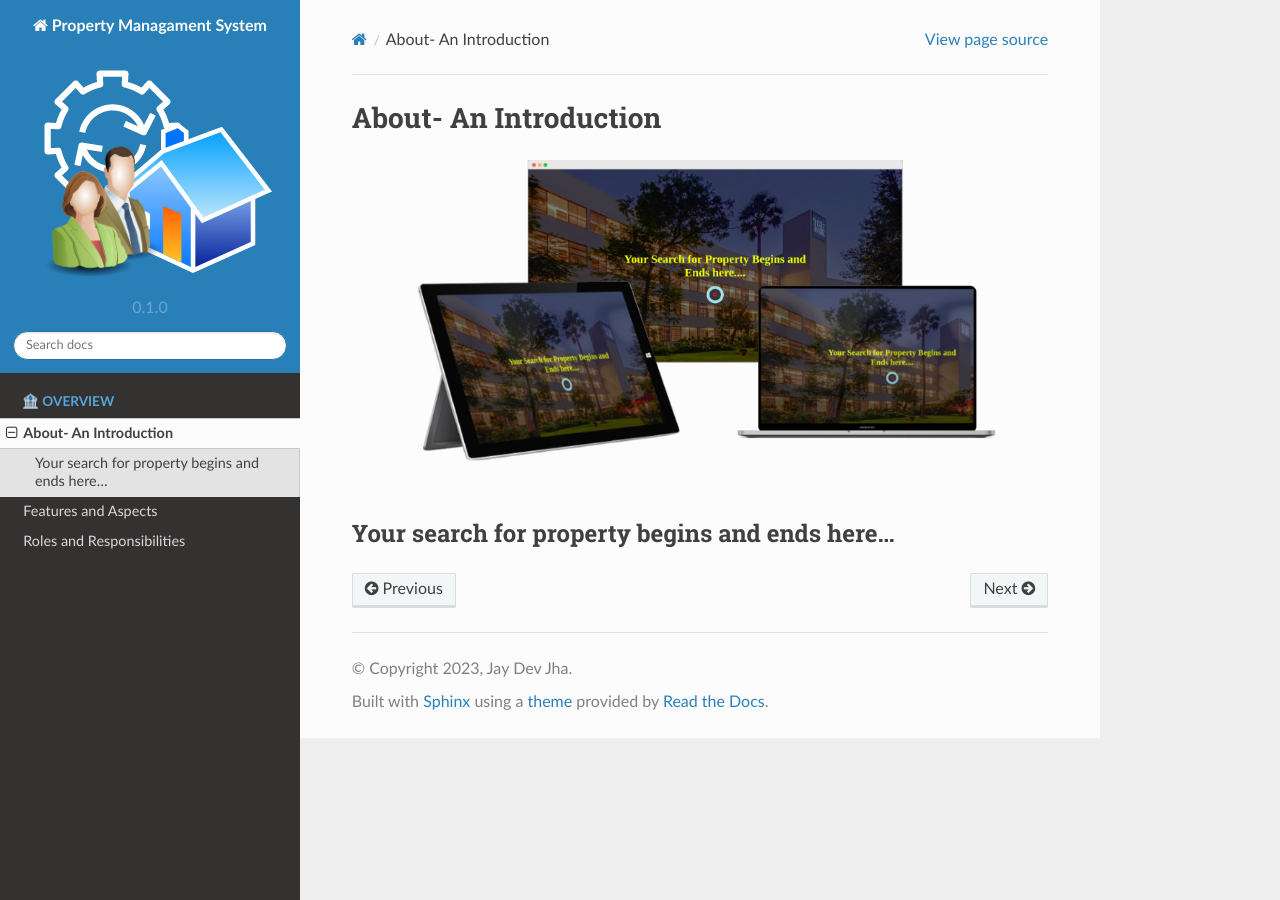
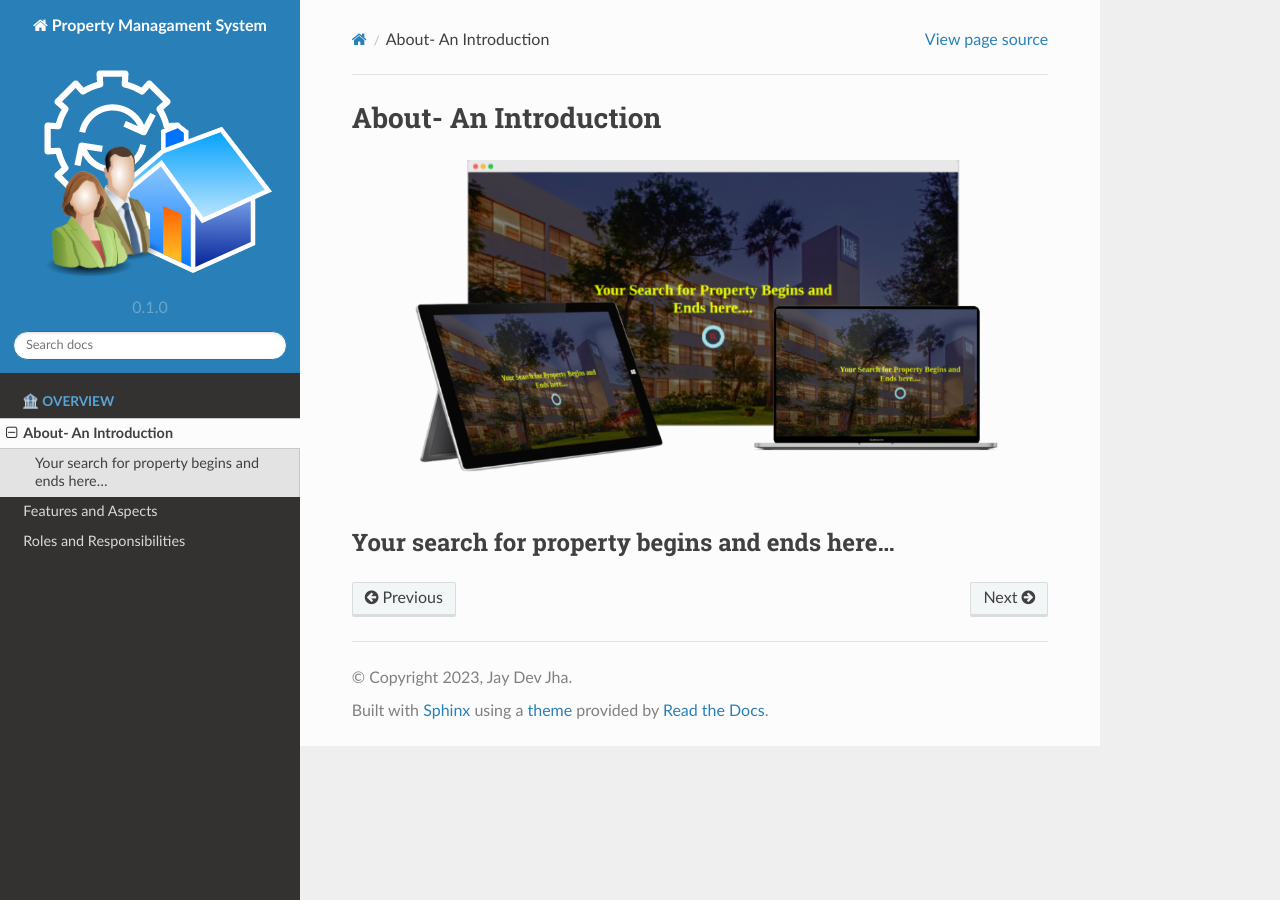
Before and after one commit to IIITM-Jay/Property-Management-System-Docs, a Sphinx documentation site: the page built from docs/source/about.rst, in a window 1280 px wide. Built offline with Sphinx 7.4.7 and the Read the Docs theme 2.0.0, drawn with Linux system fonts in a browser that asks for light colours.

Commit message:
Update about.rst

```diff
--- a/docs/source/about.rst
+++ b/docs/source/about.rst
@@ -2,7 +2,7 @@
 About- An Introduction
 ========================
 
- .. image:: _static/images/devices1.png
+ .. image:: _static/images/landingPages.png
    :align: center
 
 Your search for property begins and ends here...
```
